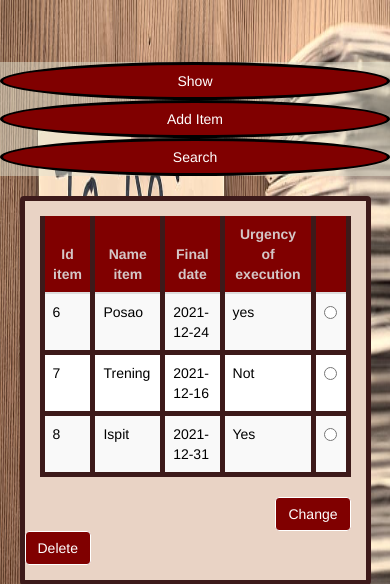
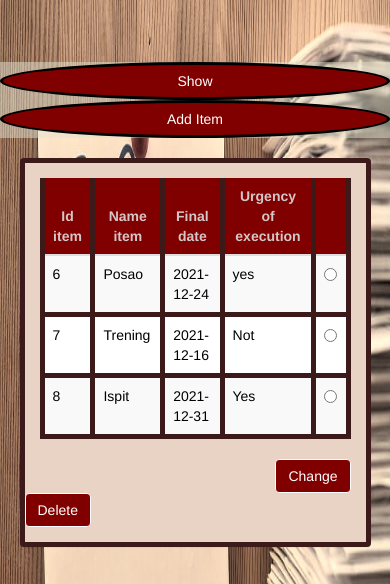
Before and after one commit to PajicMilica/ToDoListPHP, a PHP site: page /home.php in a window 390 px wide. Shown: the top 584 px of the page. Run offline with PHP 8.4, Linux system fonts and the light colour scheme; the visitor is signed in with stand-in values (Sample User, id 1); data comes from the database, SQL or seed files in the repository; both versions use the stored data as it was after the commit.

Commit message:
Zavrseno

```diff
--- a/JS/javascript.js
+++ b/JS/javascript.js
@@ -87,7 +87,6 @@ $('#izmeniForm').submit(function(event){
 });
 
 
-
 $('#btn').click(function () {
     $('#pregled').toggle();
 });
--- a/css/cssHome.css
+++ b/css/cssHome.css
@@ -22,7 +22,5 @@ th{
 #pregled{
   background-color: rgb(233, 211, 197);
   border: 5px solid #3d1a1a;
-}
 
-
-;
+};
--- a/home.php
+++ b/home.php
@@ -37,16 +37,13 @@ if ($podaci->num_rows == 0) {
 
 
     <div class="row" style=" margin-top: 16%; background-color: rgba(225, 225, 208, 0.5);">
-        <div class="col-md-4">
+        <div class="col-md-6">
             <button id="btn" class="btn btn-info btn-block" style="border-radius: 50%; background-color: rgb(128, 0, 0);!important; border: 3px solid black; "> Show</button>
         </div>
-        <div class="col-md-4">
+        <div class="col-md-6">
             <button id="btn-dodaj" type="button" class="btn btn-success btn-block" style=" border-radius: 50%; background-color: rgb(128, 0, 0); border: 3px solid black;" data-toggle="modal" data-target="#myModal"> Add Item</button>
+        </div>
 
-        </div>
-        <div class="col-md-4">
-            <button id="btn-pretraga" class="btn btn-warning btn-block" style="border-radius: 50%; background-color:  rgb(128, 0, 0); border: 3px solid black;"> Search</button>
-        </div>
     </div>
 
 
@@ -95,8 +92,6 @@ if ($podaci->num_rows == 0) {
                         <div >
                             <button id="btn-obrisi" formmethod="post" class="btn btn-danger" style="background-color: rgb(128, 0, 0); border: 1px solid white;">Delete</button>
                         </div>
-
-
                 </div>
         </div>
     </div>
@@ -104,7 +99,7 @@ if ($podaci->num_rows == 0) {
 
 
 
-        <div class="modal fade" id="myModal" role="dialog" style="width: 800px; height: 500px; background-color: rgb(128, 0, 0); border: 5px solid #3d1a1a;">
+        <div class="modal fade" id="myModal" role="dialog" style="margin-top:5%; margin-left: 25%; margin-right: 25%; margin-bottom: 10%; background-color: rgb(128, 0, 0); border: 5px solid #3d1a1a;">
             <div class="modal-dialog">
                 <div class="modal-content">
                         <div class="modal-header">
@@ -175,7 +170,5 @@ if ($podaci->num_rows == 0) {
 
 
 
-
-
 </body>
 </html>
--- a/index.php
+++ b/index.php
@@ -11,7 +11,6 @@ if(isset($_POST['username']) && isset($_POST['password'])){
     $odg = User::logInUser($korisnik, $conn);
 
     if($odg->num_rows==1){
-        //echo console.log("Uspešno ste se prijavili");
         $_SESSION['user_id'] = $korisnik->id;
         header('Location: home.php');
         exit();
--- a/model/dodaj.php
+++ b/model/dodaj.php
@@ -21,7 +21,6 @@ class Dodaj{
         return $conn->query($query);
     }
 
-
     public static function update(Dodaj $dodaj, mysqli $conn)
     {
         $query = "UPDATE item set nameItem = '$dodaj->nameItem', dateItem = '$dodaj->date', urgent = '$dodaj->urgent' WHERE idItem='$dodaj->id'";
--- a/model/user.php
+++ b/model/user.php
@@ -15,8 +15,6 @@ class User{
     public static function logInUser($usr, mysqli $conn)
     {
         $query = "SELECT * FROM user WHERE username='$usr->username' and password='$usr->password'";
-        // echo $query;
-        //konekcija sa bazom;
         return $conn->query($query);
     }
 }
```
Also changed, not shown: handler/get.php (deleted, +0 -11 lines), tododatabase.sql (+5 -4 lines). Lines whose indentation alone changed are shown as unchanged.
